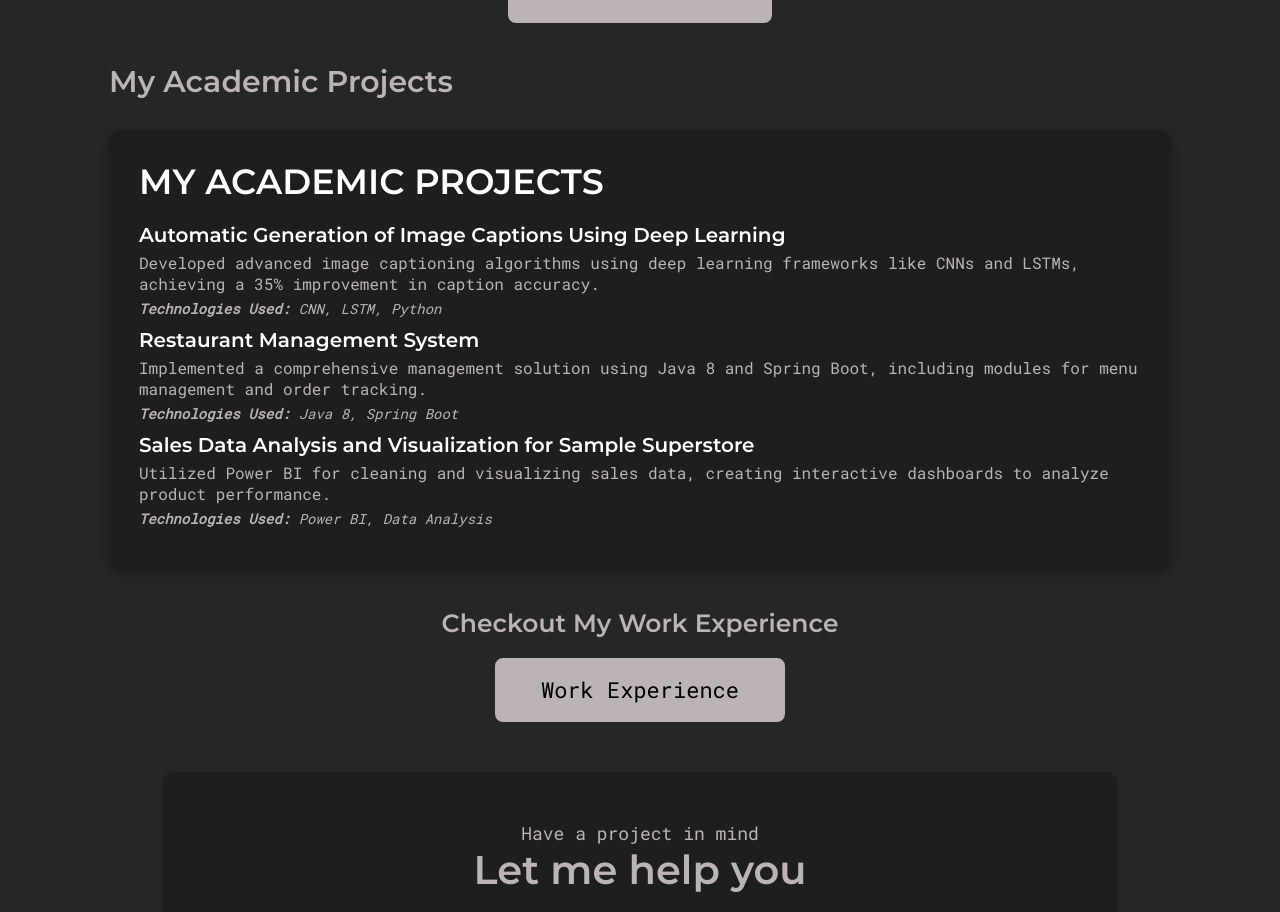
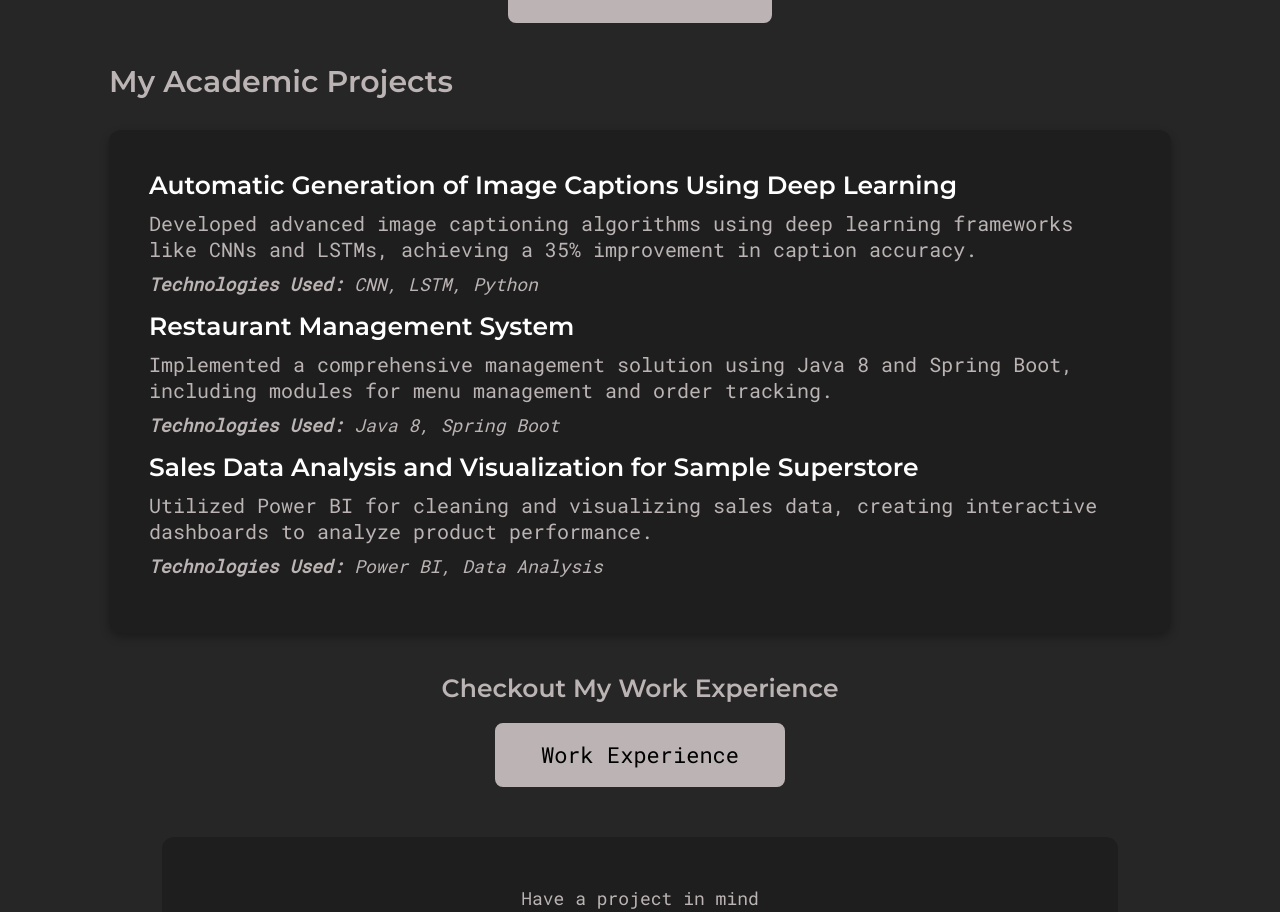
Before and after one commit to durgasaitejathota/durga-portfolio, a React (Create React App) app: page / in a window 1280 px wide. Shown: the part 1325-2237 px from the top of the page. Built offline with nearby package versions, Linux system fonts and the light colour scheme.

Commit message:
Update ProjectsSection.js

```diff
--- a/src/components/ProjectsSection.js
+++ b/src/components/ProjectsSection.js
@@ -3,36 +3,36 @@ import styled from 'styled-components';
 
 const ExperienceStyle = styled.div`
   background-color: var(--deep-dark); /* Match the contact banner color */
-  padding: 3rem;
+  padding: 4rem; /* Increase padding for more spacing */
   border-radius: 12px;
   box-shadow: 0px 4px 10px rgba(0, 0, 0, 0.3);
   text-align: left;
   margin: 3rem 0;
 
   h2 {
-    font-size: 3.5rem;
-    margin-bottom: 2rem;
+    font-size: 4rem; /* Increased font size for the main heading */
+    margin-bottom: 2.5rem; /* Increased margin below the heading */
     color: var(--white);
     text-transform: uppercase;
   }
 
   h3 {
-    font-size: 2rem; /* Adjust font size to match the second screenshot */
-    margin-bottom: 0.5rem; /* Adjusted for closer spacing */
-    color: var(--white); /* Use the same color for the titles as headings */
+    font-size: 2.5rem; /* Increased font size for project titles */
+    margin-bottom: 1rem; /* Increased margin below project titles */
+    color: var(--white);
   }
 
   p {
-    font-size: 1.6rem;
-    margin-bottom: 0.5rem; /* Reduce spacing for a tighter look */
+    font-size: 2rem; /* Increased font size for project descriptions */
+    margin-bottom: 1rem; /* Margin for spacing */
     color: var(--gray-1);
   }
 
   .environment {
-    font-size: 1.4rem;
+    font-size: 1.8rem; /* Increased font size for environment details */
     font-style: italic;
     color: var(--gray-1);
-    margin-bottom: 1rem;
+    margin-bottom: 1.5rem; /* Increased spacing */
   }
 
   ul {
@@ -41,7 +41,8 @@ const ExperienceStyle = styled.div`
   }
 
   li {
-    margin-bottom: 0.5rem;
+    margin-bottom: 0.5rem; /* Spacing between list items */
+    font-size: 1.6rem; /* Increased font size for list items */
     color: var(--light-gray);
   }
 `;
@@ -49,7 +50,7 @@ const ExperienceStyle = styled.div`
 export default function ExperienceSection() {
   return (
     <ExperienceStyle>
-      <h2>My Academic Projects</h2>
+
       <div>
         <h3>Automatic Generation of Image Captions Using Deep Learning</h3>
         <p>
```
